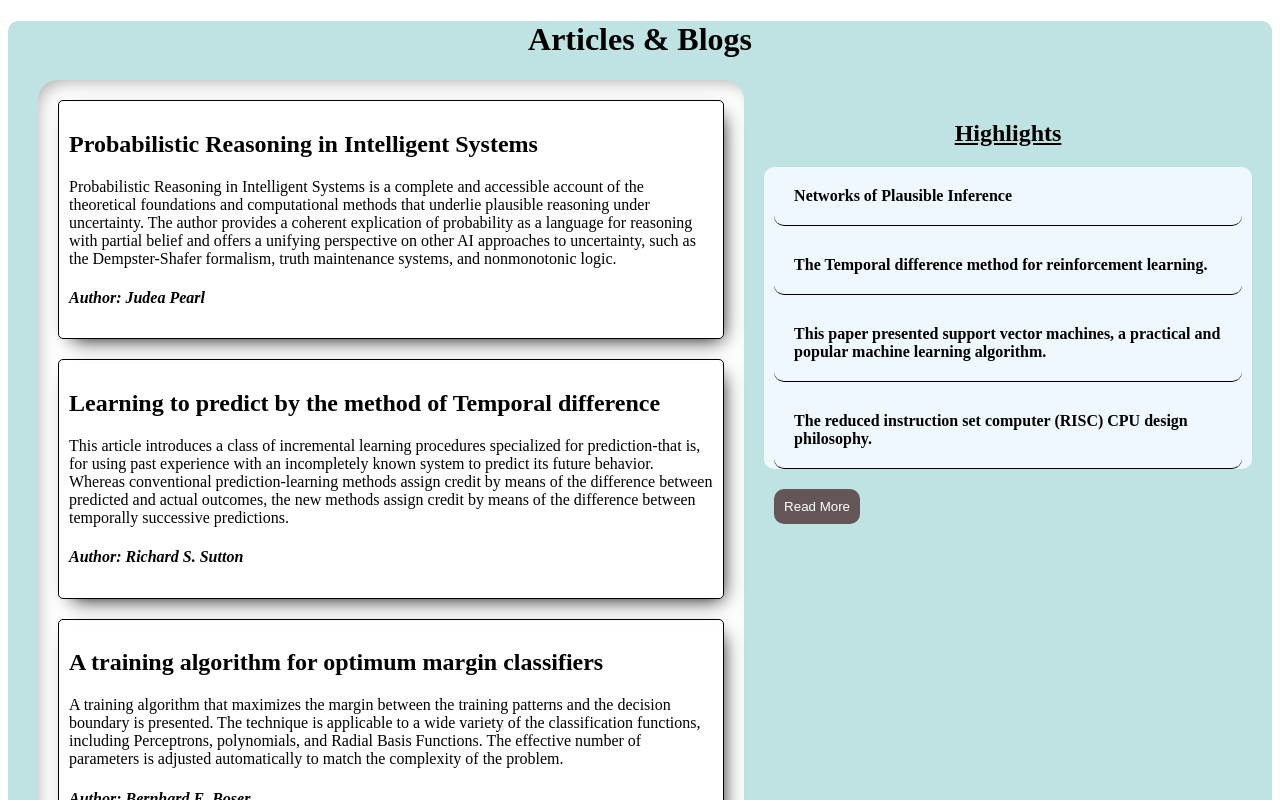
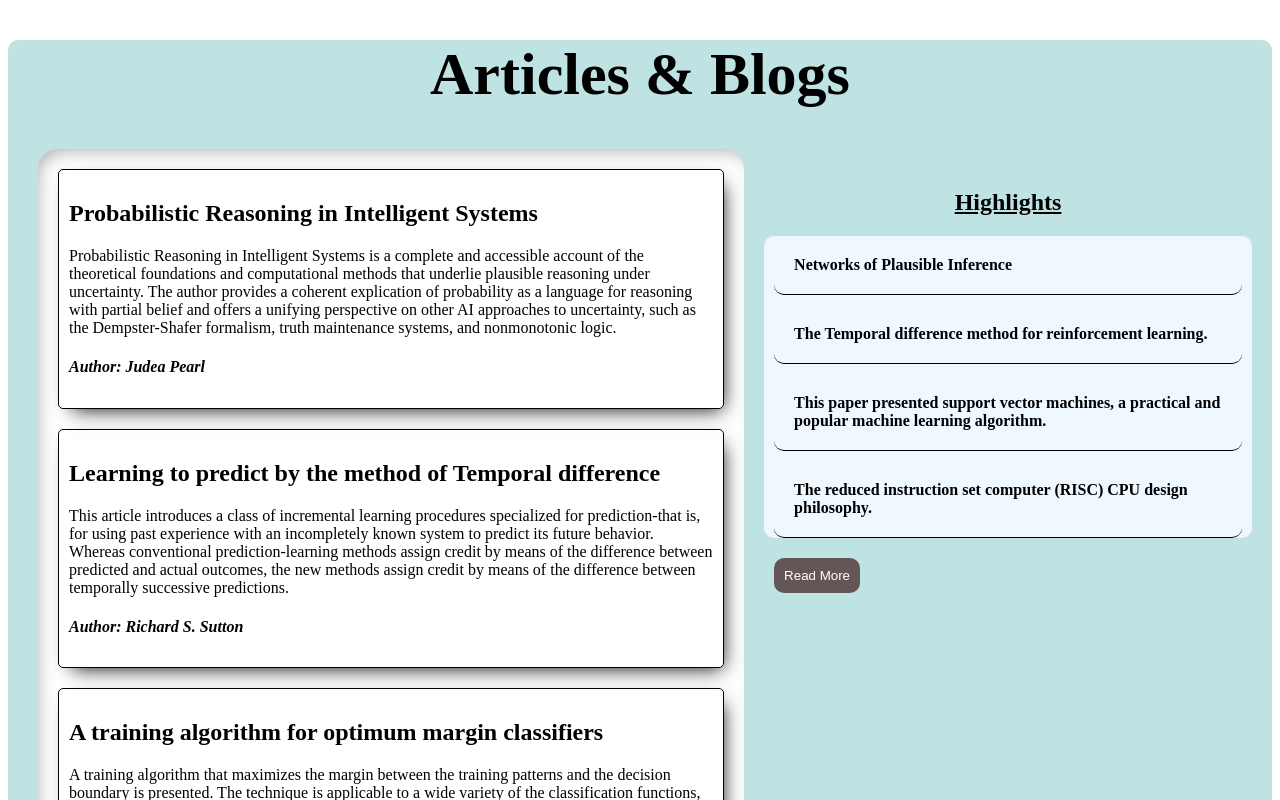
Before and after one commit to Leader254/Blog-Site, a React (Vite) app: page / in a window 1280 px wide. Shown: the top 800 px of the page. Built offline with nearby package versions, Linux system fonts and the light colour scheme.

Commit message:
features

```diff
--- a/src/components/Blogs.css
+++ b/src/components/Blogs.css
@@ -12,17 +12,16 @@
 -moz-box-shadow: 6px 8px 19px -8px rgba(0,0,0,0.37) inset;
     width: 85%;
    }
-   .blog{
-    border: 1px solid rgb(2, 2, 2) ;
+   .blog {
+      border: 1px solid rgb(2, 2, 2);
       border-radius: 5px;
       margin: auto 20px;
       margin-top: 20px;
       padding: 10px;
       margin-bottom: 20px;
-    box-shadow: 6px 8px 19px -8px rgba(0,0,0,1);
--webkit-box-shadow: 6px 8px 19px -8px rgba(0,0,0,1);
--moz-box-shadow: 6px 8px 19px -8px rgba(0,0,0,1);
-    /* align-items: left; */
+      box-shadow: 6px 8px 19px -8px rgba(0, 0, 0, 1);
+      -webkit-box-shadow: 6px 8px 19px -8px rgba(0, 0, 0, 1);
+      -moz-box-shadow: 6px 8px 19px -8px rgba(0, 0, 0, 1);
       text-align: left;
     }
    .blog h4{
@@ -48,7 +47,7 @@
     text-align: center;
     text-decoration: underline;
    }
-   .btn{
+   .btn {
       background-color: rgb(100, 86, 86);
       color: white;
       border-radius: 10px;
@@ -56,4 +55,10 @@
       margin: 10px;
       border: none;
       cursor: pointer;
+      transition: all 0.3s ease; /* Added transition property for smooth animation */
     }
+
+    .btn:hover {
+      background-color: rgb(150, 136, 136); /* New background color on hover */
+      transform: scale(1.1); /* Increase size on hover */
+    }
--- /dev/null
+++ b/src/components/Navbar.css
@@ -0,0 +1,4 @@
+.title{
+    font-size: 30px;
+    padding-bottom: 0px;
+}
--- a/src/components/Navbar.jsx
+++ b/src/components/Navbar.jsx
@@ -1,6 +1,7 @@
+import './Navbar.css'
 function Navbar() {
   return (
-    <div>
+    <div className='title'>
         <h1>Articles & Blogs</h1>
     </div>
   )
```
Lines whose indentation alone changed are shown as unchanged.
